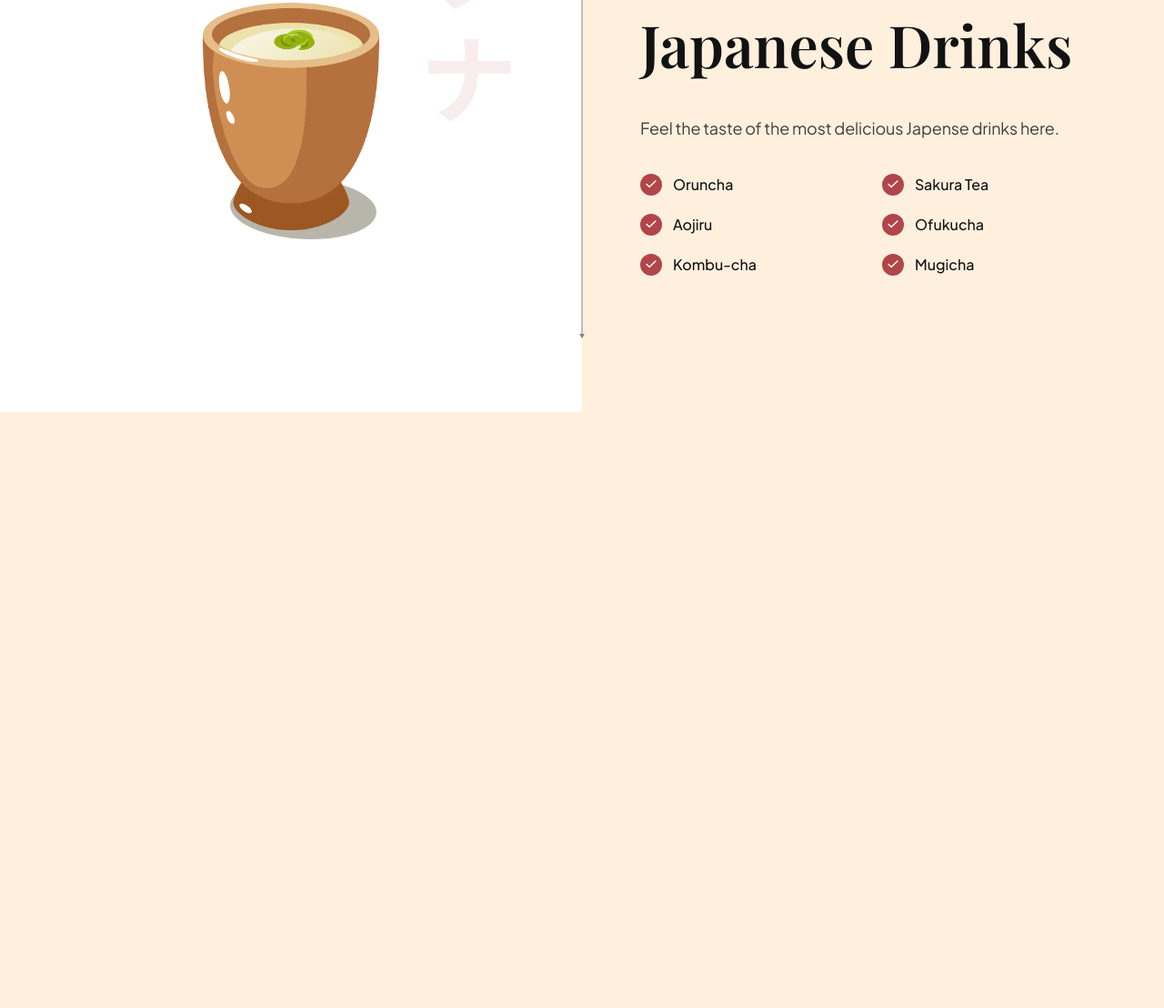
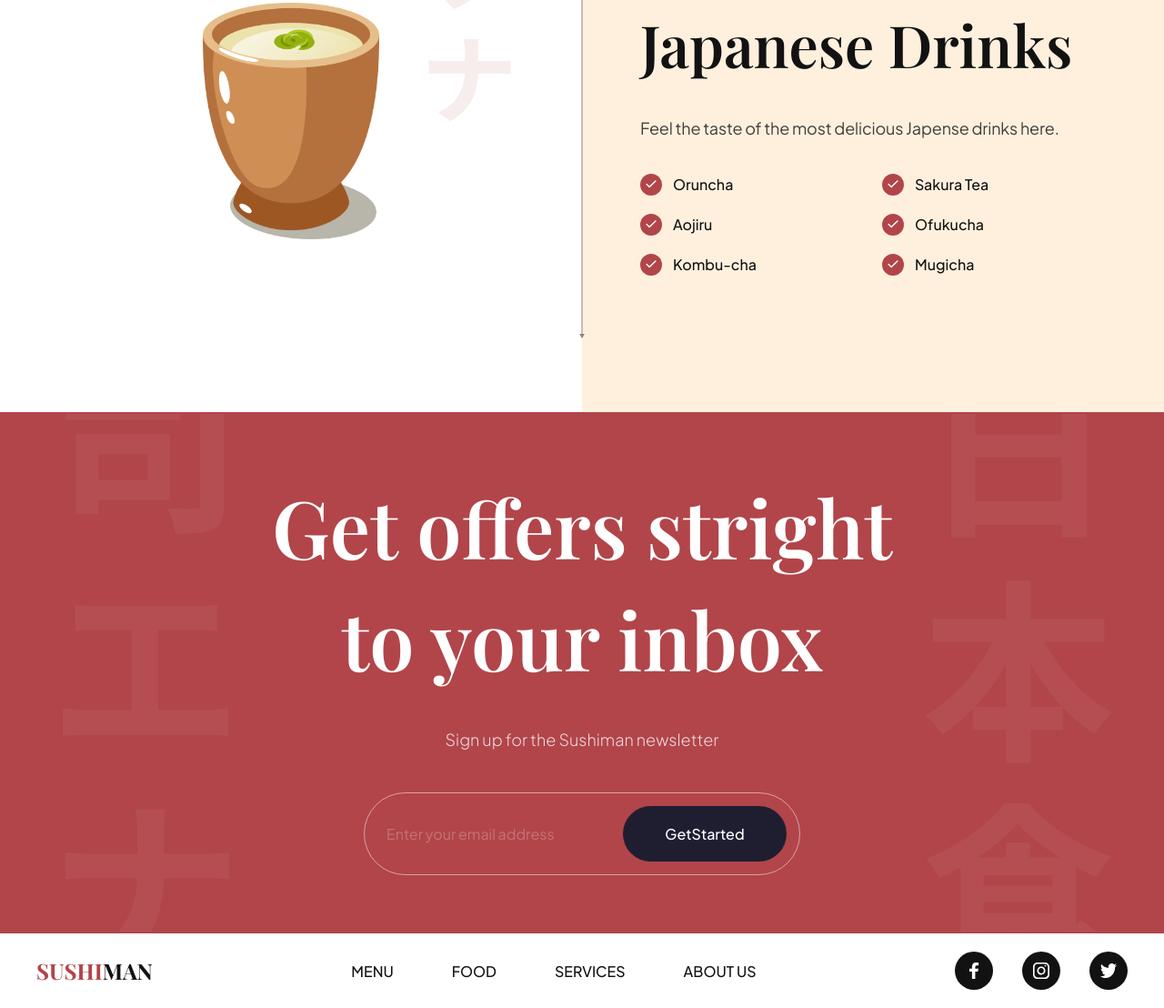
Before and after one commit to AungKaung-max/sushi-web, a website built with Vite: page index.html in a window 1280 px wide. Shown: the part 3232-4340 px from the top of the page at 91% size. Before the commit the page ends 3685 px from the top, so only its background shows below. Built offline with nearby package versions, Linux system fonts and the light colour scheme.

Commit message:
project done

```diff
--- a/css/sections/footer.css
+++ b/css/sections/footer.css
@@ -0,0 +1,54 @@
+.footer {
+  overflow: hidden;
+  padding: 20px 40px;
+  flex-wrap: wrap;
+  gap: 20px;
+  background: var(--color-white);
+}
+
+.footer__logo {
+  font-size: 24px;
+  font-weight: 700;
+  font-family: var(--playfair-display);
+  text-transform: uppercase;
+  color: var(--secondary-color);
+  cursor: pointer;
+}
+
+.footer__logo span {
+  color: var(--primary-color);
+}
+
+.footer ul {
+  list-style: none;
+  display: flex;
+  flex-direction: row;
+  gap: 64px;
+  flex-wrap: wrap;
+}
+
+.footer ul:last-child {
+  gap: 32px;
+}
+
+.footer__nav li {
+  font-size: 16px;
+  font-weight: 500;
+  font-family: var(--plus-jakarta-sans);
+  text-transform: uppercase;
+  color: var(--secondary-color);
+  cursor: pointer;
+}
+
+.footer__social li {
+  width: 42px;
+  height: 42px;
+  border-radius: 100%;
+  background-color: var(--secondary-color);
+}
+
+.footer__social li img {
+  width: 45%;
+  height: 45%;
+  object-fit: contain;
+}
--- a/css/sections/subscribe.css
+++ b/css/sections/subscribe.css
@@ -0,0 +1,73 @@
+.subscription {
+  padding: 64px;
+  background-color: var(--primary-color);
+  background-image: url("../../assets/subscribe_bg.png");
+  background-repeat: no-repeat;
+  background-size: contain;
+  background-position: center;
+  overflow: hidden;
+  flex-direction: column;
+}
+
+.subscription h2 {
+  font-family: var(--playfair-display);
+  font-size: 88px;
+  color: var(--color-white);
+  font-weight: 600;
+  text-align: center;
+  line-height: 123px;
+}
+
+.subscription p {
+  font-size: 18px;
+  font-family: var(--plus-jakarta-sans);
+  font-weight: 300;
+  line-height: 36px;
+
+  margin-top: 32px;
+
+  color: rgba(255, 255, 255, 0.8);
+}
+
+.subscription__form {
+  margin-top: 40px;
+  padding: 14px 14px 14px 24px;
+  display: flex;
+  gap: 10px;
+  border: 1px solid rgba(255, 255, 255, 0.5);
+  border-radius: 46px;
+  min-width: 480px;
+}
+
+.subscription__form input {
+  flex: 1;
+  font-size: 16px;
+  font-weight: 400;
+  border: none;
+  outline: none;
+  background: transparent;
+  font-family: var(--plus-jakarta-sans);
+  color: white;
+  opacity: 0.5;
+}
+
+.subscription__form input::placeholder {
+  color: white;
+  opacity: 0.5;
+}
+
+.subscription__form button {
+  padding: 20px;
+  min-width: 180px;
+  font-size: 16px;
+  font-weight: 500;
+  font-family: var(--plus-jakarta-sans);
+  color: #fff;
+  text-align: center;
+
+  background: var(--black-400);
+  border-radius: 46px;
+  border: none;
+  outline: none;
+  cursor: pointer;
+}
--- a/css/style.css
+++ b/css/style.css
@@ -7,8 +7,8 @@
 @import url("sections/about.css");
 @import url("sections/popular.css");
 @import url("sections/trending.css");
-/* @import url("sections/subscribe.css");
-@import url("sections/footer.css"); */
+@import url("sections/subscribe.css");
+@import url("sections/footer.css");
 
 /* CSS variables for reusablity across all files (including above imported) */
 :root {
--- a/index.html
+++ b/index.html
@@ -340,8 +340,46 @@
 
   </section>
 
+  <section class="subscription flex-center" id="services">
+    <h2 data-aos="flip-up">
+      Get offers stright </br>
+      to your inbox
+    </h2>
+    <p data-aos="fade-up">
+      Sign up for the Sushiman newsletter
+    </p>
+    <div class="subscription__form" data-aos="fade-up">
+      <input type="text" placeholder="Enter your email address" />
+      <button>
+        GetStarted
+      </button>
+    </div>
+  </section>
 
+  <footer class="footer flex-between">
+    <h3 class="footer__logo">
+      <span>Sushi</span>man
+    </h3>
 
+    <ul class="footer__nav">
+      <li><a href="#menu">Menu</a></li>
+      <li><a href="#food">Food</a></li>
+      <li><a href="#services">Services</a></li>
+      <li><a href="#about-us">About Us</a></li>
+    </ul>
+
+    <ul class="footer__social">
+      <li class="flex-center">
+        <img src="assets/facebook.svg" alt="facebook" />
+      </li>
+      <li class="flex-center">
+        <img src="assets/instagram.svg" alt="instagram" />
+      </li>
+      <li class="flex-center">
+        <img src="assets/twitter.svg" alt="twitter" />
+      </li>
+    </ul>
+  </footer>
 
 
 
```
